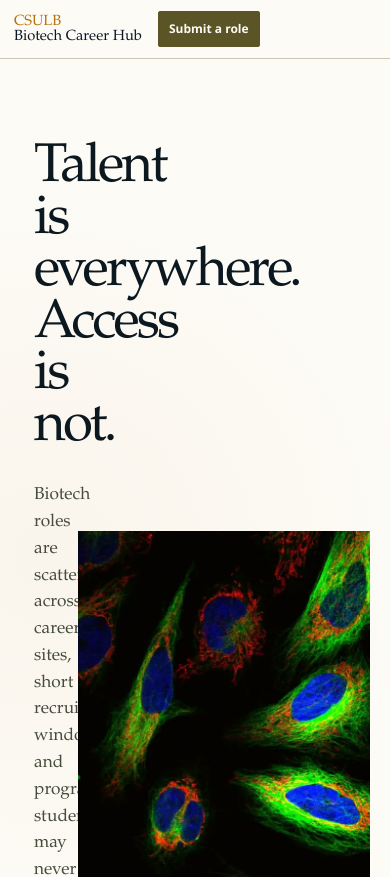
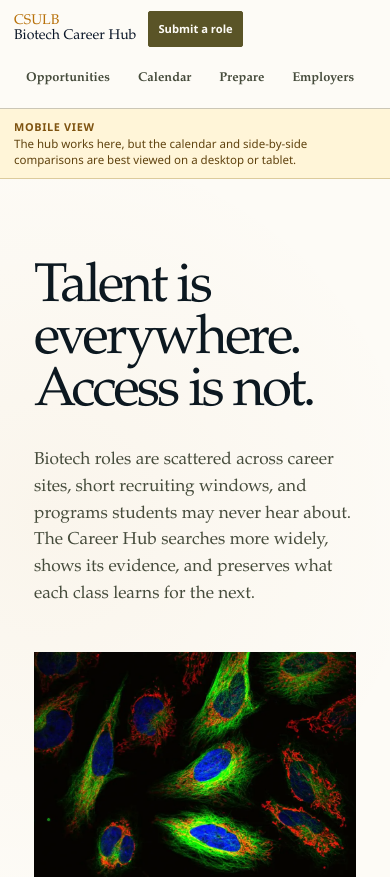
Before and after one commit to austinesparza/csulb-biotech-career-hub, a Next.js app: page /about in a window 390 px wide. Shown: the top 877 px of the page. Built offline with nearby package versions, Linux system fonts and the light colour scheme.

Commit message:
Improve mobile navigation and responsive layouts

```diff
--- a/src/app/career-hub.css
+++ b/src/app/career-hub.css
@@ -905,3 +905,125 @@ body {
   .footer-brand-panel p { margin-top: 30px; }
   .site-footer .footer-grid, .footer-links { grid-template-columns: 1fr; }
 }
+
+/* Authoritative responsive layer. Keep this after desktop refinements. */
+.mobile-site-nav,
+.mobile-view-note { display: none; }
+
+@media (max-width: 980px) {
+  .mobile-site-nav {
+    display: flex;
+    gap: 4px;
+    overflow-x: auto;
+    padding-block: 0 8px;
+    scrollbar-width: none;
+    overscroll-behavior-inline: contain;
+  }
+  .mobile-site-nav::-webkit-scrollbar { display: none; }
+  .mobile-site-nav a {
+    flex: none;
+    min-height: 42px;
+    display: inline-flex;
+    align-items: center;
+    border: 1px solid transparent;
+    border-radius: 999px;
+    padding: 0 13px;
+    color: var(--ink-soft);
+    font-family: var(--serif);
+    font-size: .84rem;
+    font-weight: 600;
+    text-decoration: none;
+    white-space: nowrap;
+  }
+  .mobile-site-nav a:hover,
+  .mobile-site-nav a:focus-visible {
+    border-color: var(--line-strong);
+    background: var(--paper-2);
+    color: var(--teal-deep);
+    outline: none;
+  }
+
+  .trust-ledger-inner { grid-template-columns: 1fr; }
+  .trust-ledger article,
+  .trust-ledger article + article {
+    min-height: auto;
+    padding: 22px 0;
+    border-right: 0;
+    border-bottom: 1px solid var(--line);
+  }
+  .trust-metrics {
+    grid-column: auto;
+    min-height: auto;
+    padding-left: 0;
+    border-top: 0;
+  }
+  .biotech-pathway-grid { grid-template-columns: repeat(2, minmax(0, 1fr)); }
+  .biotech-pathway,
+  .biotech-pathway:nth-child(n) { grid-column: span 1; grid-row: span 1; }
+  .company-filters { grid-template-columns: 1fr 1fr; }
+  .prepare-hero,
+  .about-hero { grid-template-columns: 1fr; min-height: auto; }
+  .about-memory,
+  .about-tools-grid,
+  .about-contribute { grid-template-columns: 1fr; }
+}
+
+@media (max-width: 700px) {
+  .mobile-view-note {
+    display: block;
+    border-bottom: 1px solid #dccb9c;
+    background: #fff5d8;
+    color: #60430f;
+  }
+  .mobile-view-note > div {
+    display: grid;
+    grid-template-columns: auto minmax(0, 1fr);
+    gap: 6px 10px;
+    padding-block: 10px;
+    font-size: .72rem;
+    line-height: 1.4;
+  }
+  .mobile-view-note strong {
+    color: var(--clarify);
+    font-size: .68rem;
+    letter-spacing: .06em;
+    text-transform: uppercase;
+  }
+
+  .editorial-hero,
+  .mission-story-grid,
+  .prepare-hero,
+  .prepare-choice,
+  .about-hero,
+  .about-memory,
+  .about-tools-grid,
+  .about-contribute,
+  .calendar-pattern-grid,
+  .calendar-learning,
+  .calendar-watch-section { grid-template-columns: 1fr; }
+  .trust-metrics { grid-template-columns: repeat(3, minmax(0, 1fr)); }
+  .biotech-pathway-grid,
+  .company-directory-grid,
+  .company-filters,
+  .resource-grid { grid-template-columns: 1fr; }
+  .prepare-hero,
+  .about-hero { min-height: auto; padding-block: 44px; }
+  .prepare-hero-image,
+  .about-hero figure { min-height: 340px; }
+  .company-filters .company-open-filter { white-space: normal; }
+  .deadline-calendar-scroll {
+    margin-inline: -14px;
+    padding-inline: 14px;
+    scroll-padding-inline: 14px;
+  }
+}
+
+@media (max-width: 440px) {
+  .masthead-inner { gap: 8px; }
+  .brand-name { font-size: .88rem; }
+  .masthead-action { padding-inline: 9px; font-size: .7rem; }
+  .mobile-site-nav a { padding-inline: 11px; font-size: .8rem; }
+  .mobile-view-note > div { grid-template-columns: 1fr; gap: 2px; }
+  .trust-metrics { grid-template-columns: 1fr; }
+  .trust-metrics > div + div { border-left: 0; border-top: 1px solid var(--line); }
+}
--- a/src/app/layout.tsx
+++ b/src/app/layout.tsx
@@ -38,7 +38,20 @@ export default async function RootLayout({ children }: { children: React.ReactNo
             </nav>
             <Link href="/submit" className="masthead-action">Submit a role</Link>
           </div>
+          <nav className="site-wrap mobile-site-nav" aria-label="Mobile primary navigation">
+            <Link href="/internships">Opportunities</Link>
+            <Link href="/calendar">Calendar</Link>
+            <Link href="/eligibility">Prepare</Link>
+            <Link href="/companies">Employers</Link>
+            <Link href="/about">About</Link>
+          </nav>
         </header>
+        <aside className="mobile-view-note" aria-label="Mobile viewing note">
+          <div className="site-wrap">
+            <strong>Mobile view</strong>
+            <span>The hub works here, but the calendar and side-by-side comparisons are best viewed on a desktop or tablet.</span>
+          </div>
+        </aside>
         <main className="site-main">{children}</main>
         <footer className="site-footer">
           <div className="footer-banner">
```
Also changed, not shown: 1 other file (tests, documents, lock files or other folders).
